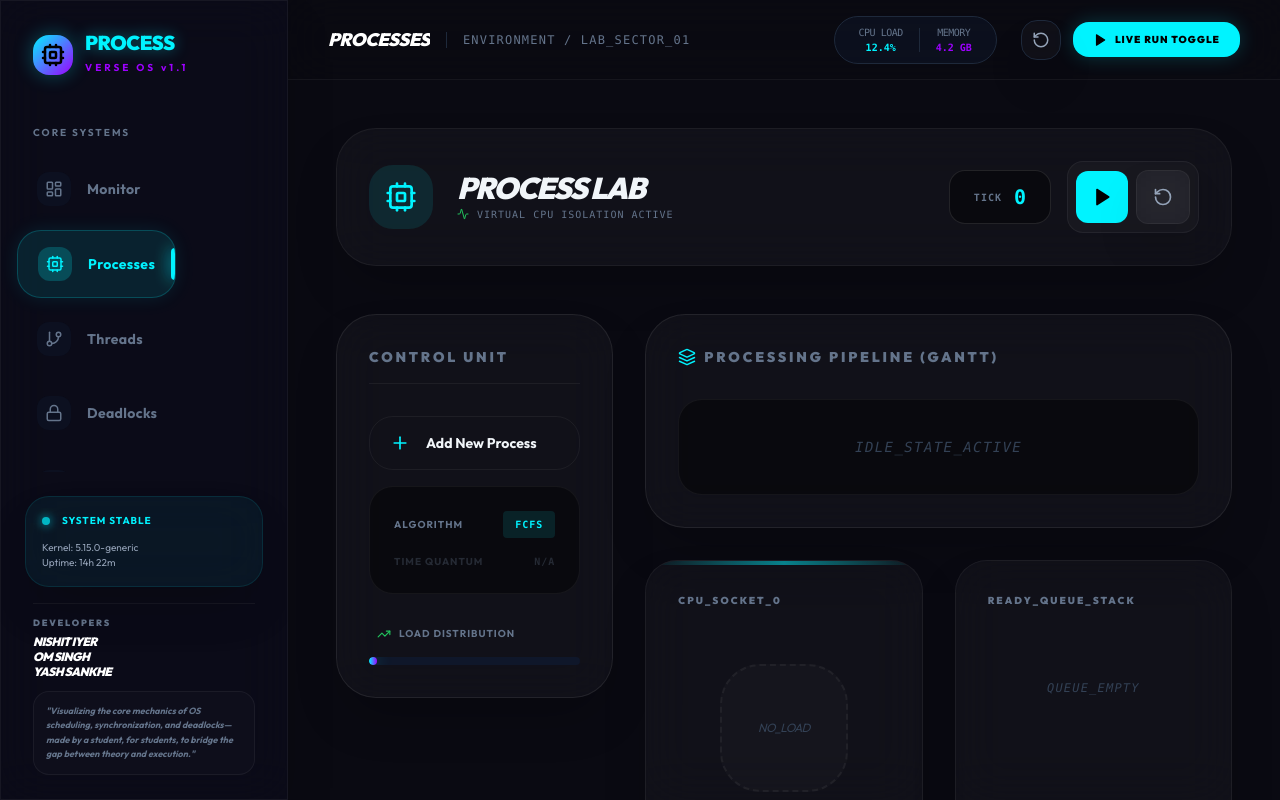
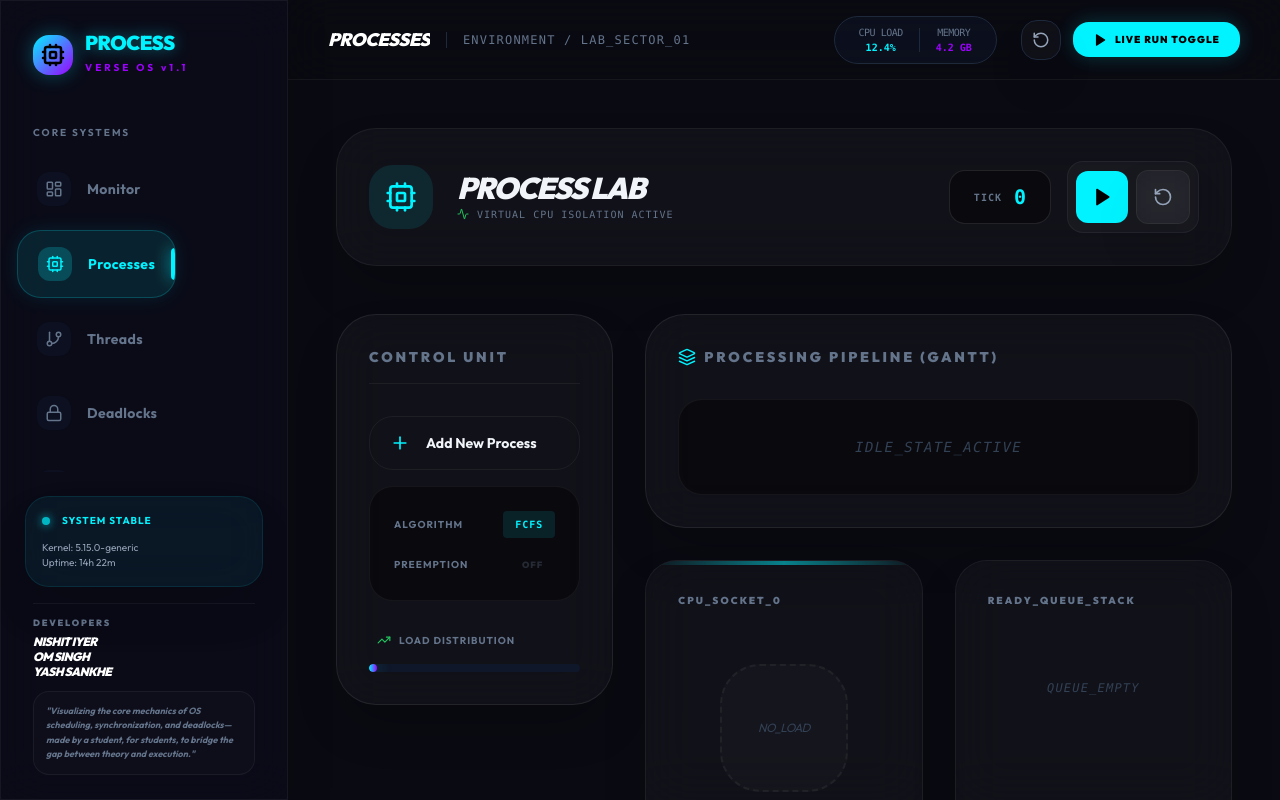
Before and after one commit to Nishitiyer/process-verse, a React (Vite) app: page / in a window 1280 px wide. Built offline with nearby package versions, Linux system fonts and the light colour scheme.

Commit message:
Add preemptive/non-preemptive toggle to Process Lab

```diff
--- a/src/sections/ProcessManagement.tsx
+++ b/src/sections/ProcessManagement.tsx
@@ -30,6 +30,7 @@ export const ProcessManagement = () => {
   const { processes, runningProcess, readyQueue, currentTime, ganttData, logs } = simState
 
   const [algorithm, setAlgorithm] = useState<'FCFS'|'SJF'|'Priority'|'RR'>('FCFS')
+  const [isPreemptive, setIsPreemptive] = useState(true)
   const [quantum, setQuantum] = useState(2)
   const [timeStep] = useState(500) // ms per tick
 
@@ -85,7 +86,7 @@ export const ProcessManagement = () => {
              code: `yield(P${nextRunning.id});`,
              explanation: `Time quantum expired for P${nextRunning.id}. Preempting.`
           });
-        } else if (bestInQueue) {
+        } else if (isPreemptive && bestInQueue) {
           if (algorithm === 'SJF' && bestInQueue.remainingTime < nextRunning.remainingTime) {
             shouldPreempt = true;
             nextLogs.push({
@@ -360,7 +361,7 @@ export const ProcessManagement = () => {
                          </button>
                        </div>
                     </div>
-                    {algorithm === 'RR' ? (
+                     {algorithm === 'RR' ? (
                       <div className="flex justify-between items-center text-[10px] uppercase font-bold text-slate-500 tracking-widest">
                          <span>Time Quantum</span>
                          <div className="flex items-center gap-1.5">
@@ -370,9 +371,18 @@ export const ProcessManagement = () => {
                          </div>
                       </div>
                     ) : (
-                      <div className="flex justify-between items-center text-[10px] uppercase font-bold text-slate-500 tracking-widest opacity-30">
-                         <span>Time Quantum</span>
-                         <span className="text-slate-500 font-mono">N/A</span>
+                      <div className="flex justify-between items-center text-[10px] uppercase font-bold text-slate-500 tracking-widest">
+                         <span>Preemption</span>
+                         <button
+                            onClick={() => (algorithm !== 'FCFS') && setIsPreemptive(!isPreemptive)}
+                            disabled={algorithm === 'FCFS'}
+                            className={`px-3 py-1 rounded-lg text-[9px] font-black transition-all ${
+                              algorithm === 'FCFS' ? 'opacity-30 cursor-not-allowed' :
+                              isPreemptive ? 'bg-primary/20 text-primary border border-primary/30' : 'bg-slate-800 text-slate-500 border border-white/5'
+                            }`}
+                         >
+                            {algorithm === 'FCFS' ? 'OFF' : isPreemptive ? 'ENABLED (SRTF/PP)' : 'DISABLED'}
+                         </button>
                       </div>
                     )}
                  </div>
```
